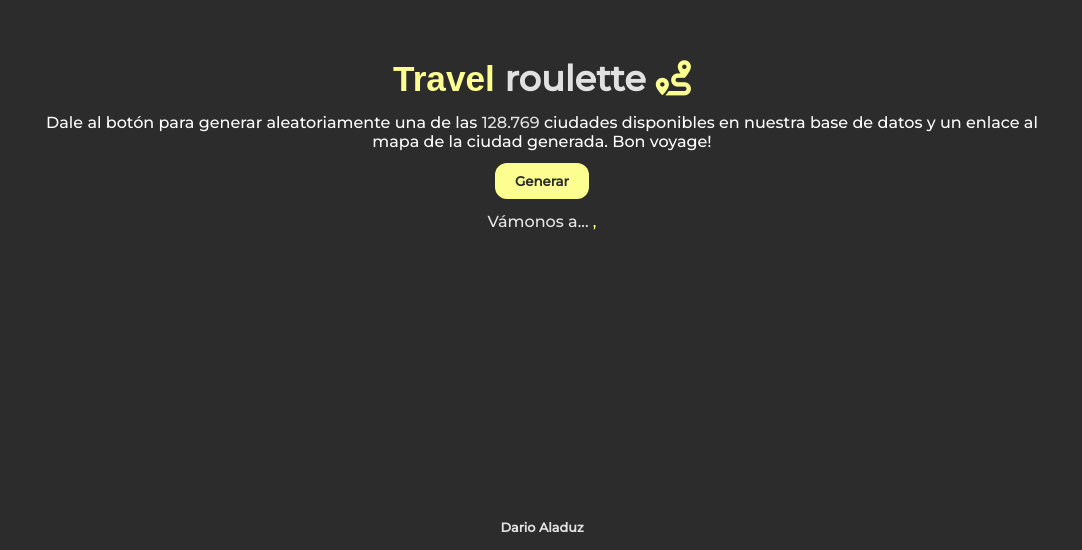
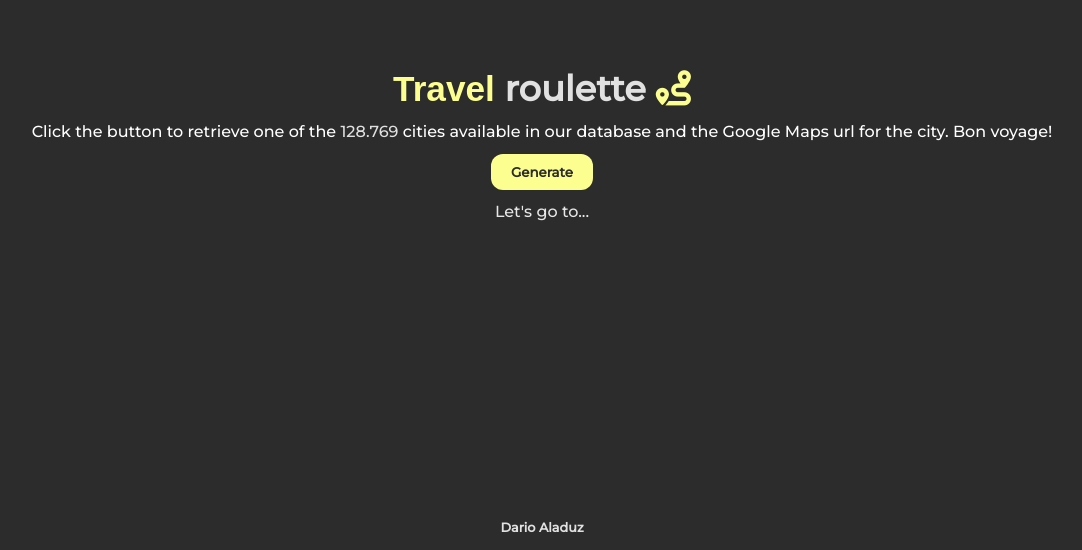
Before and after one commit to darioaladuz/travelroulette, a React (Create React App) app: page / in a window 1280 px wide. Shown: the part 250-800 px from the top of the page, without its empty margins (98-1180 px from the left). Built offline with nearby package versions, Linux system fonts and the light colour scheme; no server answers; a web font is replaced by a local one.

Commit message:
Update, fix bugs, dependencies...

```diff
--- a/package.json
+++ b/package.json
@@ -6,9 +6,11 @@
     "@testing-library/jest-dom": "^5.11.9",
     "@testing-library/react": "^11.2.5",
     "@testing-library/user-event": "^12.8.1",
+    "flag-icons": "^6.6.6",
+    "html-webpack-plugin": "^5.5.1",
     "react": "^17.0.1",
     "react-dom": "^17.0.1",
-    "react-scripts": "4.0.3",
+    "react-scripts": "^5.0.1",
     "web-vitals": "^1.1.0"
   },
   "scripts": {
--- a/src/App.js
+++ b/src/App.js
@@ -1,29 +1,15 @@
 import React, { useState } from 'react';
 import './App.css';
-import useFetch from './useFetch';
+import "/node_modules/flag-icons/css/flag-icons.min.css";
 
 
 function App() {
-
-  let cities = useFetch('https://raw.githubusercontent.com/lutangar/cities.json/master/cities.json');
-
   const [render, setRender] = useState({name: '', code: '', lat: '', lng: ''});
 
-  let Icon = () => {
-    return (
-    <div>
-      <p>xxx</p>
-    </div>
-    )
-  }
-
-  setTimeout(() => {
-    console.log(cities[0])
-  }, 1500)
   function deg_to_dms (deg, dir) {
     if (deg < 0) {
       deg = deg * -1;
-      dir = dir == 'N' ? 'S' : 'W';
+      dir = dir === 'N' ? 'S' : 'W';
     }
     var d = Math.floor (deg);
     var minfloat = (deg-d)*60;
@@ -32,32 +18,33 @@ function App() {
     var s = Math.round(secfloat);
     // After rounding, the seconds might become 60. These two
     // if-tests are not necessary if no rounding is done.
-    if (s==60) {
+    if (s === 60) {
       m++;
       s=0;
     }
-    if (m==60) {
+    if (m === 60) {
       d++;
       m=0;
     }
     return (`${d}º${m}'${s}"${dir}`);
  }
 
-  function clickMe() {
-    let city = cities[0][Math.floor(Math.random() * cities[0].length)];
+  async function clickMe() {
+    let cities = await fetch('https://raw.githubusercontent.com/lutangar/cities.json/master/cities.json');
+    let citiesJSON = await cities.json();
+
+    let city = await citiesJSON[Math.floor(Math.random() * citiesJSON.length)];
+    console.log(city);
     setRender({name: city.name, code: city.country, lat: deg_to_dms(city.lat, 'N'), lng: deg_to_dms(city.lng, 'E')})
-
-    console.log(render);
-
   }
 
   return (
     <div className="App">
       <h1>Travel <span>roulette</span><i className="fas fa-route"></i></h1>
-      <p>Dale al botón para generar aleatoriamente una de las <span>128.769</span> ciudades disponibles en nuestra base de datos y un enlace al mapa de la ciudad generada. Bon voyage!</p>
-      <button onClick={clickMe}>Generar</button>
-      <div className="go">Vámonos a... <span class='hl'>{render.name}, {render.code}</span></div>
-      <div><a href={`https://www.google.com/maps/place/${render.lat}+${render.lng}`} target="_blank">{render.name !== '' ? `Click para ver el mapa` : ''}</a></div>
+      <p>Click the button to retrieve one of the <span>128.769</span> cities available in our database and the Google Maps url for the city. Bon voyage!</p>
+      <button onClick={clickMe}>Generate</button>
+      <div className="go">Let's go to... { render.name && <><span className='hl'>{render.name}, {render.code}</span> <span class={`fi fi-${render.code.toLowerCase()}`}></span> </>}</div>
+      <div><a href={`https://www.google.com/maps/place/${render.lat}+${render.lng}`} target="_blank">{render.name !== '' ? `Click to see the map` : ''}</a></div>
       <h6 className="ft">Dario Aladuz</h6>
     </div>
   );
--- a/src/useFetch.js
+++ /dev/null
@@ -1,9 +0,0 @@
-export default function useFetch(endpoint) {
-    let cities = [];
-
-    fetch(endpoint)
-        .then(blob => blob.json())
-        .then(data => cities.push(data))
-
-    return cities;
-}
```
Also changed, not shown: 1 other file (tests, documents, lock files or other folders).
